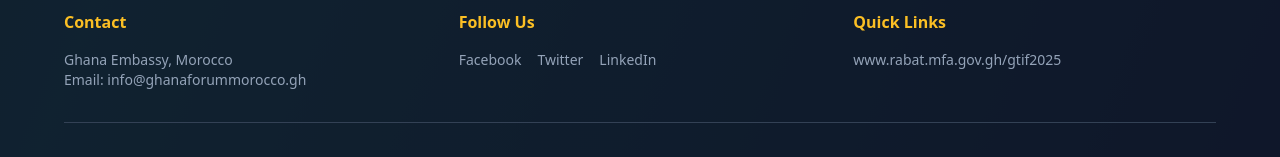
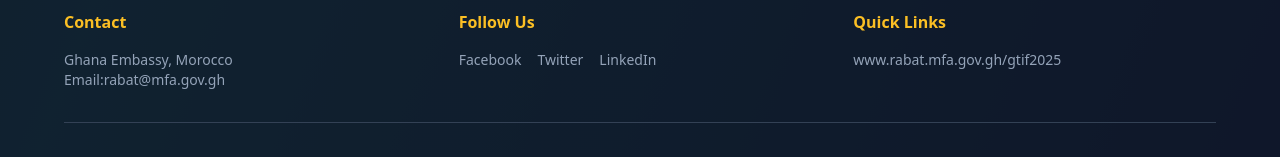
Before and after one commit to creatif-sam/gtif2025, a React (Create React App) app: page / in a window 1280 px wide. Shown: the part 3141-3298 px from the top of the page. Built offline with nearby package versions, Linux system fonts and the light colour scheme.

Commit message:
Update App.js

```diff
--- a/src/App.js
+++ b/src/App.js
@@ -342,7 +342,7 @@ export default function GhanaForumWebsite() {
             <div>
               <h4 className="font-bold mb-4 text-amber-400">Contact</h4>
               <p className="text-slate-400 text-sm">Ghana Embassy, Morocco</p>
-              <p className="text-slate-400 text-sm">Email: info@ghanaforummorocco.gh</p>
+              <p className="text-slate-400 text-sm">Email:rabat@mfa.gov.gh</p>
             </div>
             <div>
               <h4 className="font-bold mb-4 text-amber-400">Follow Us</h4>
```
